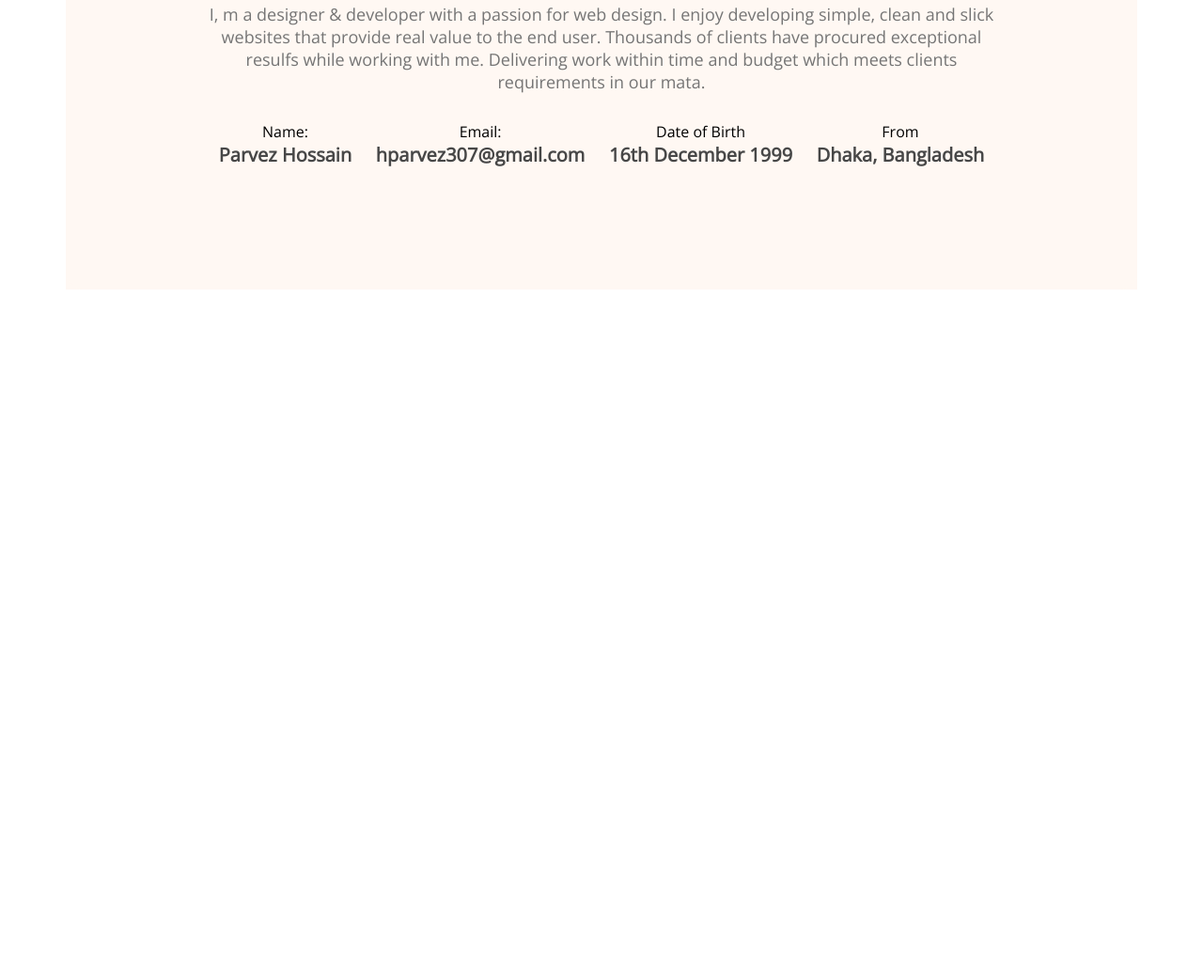
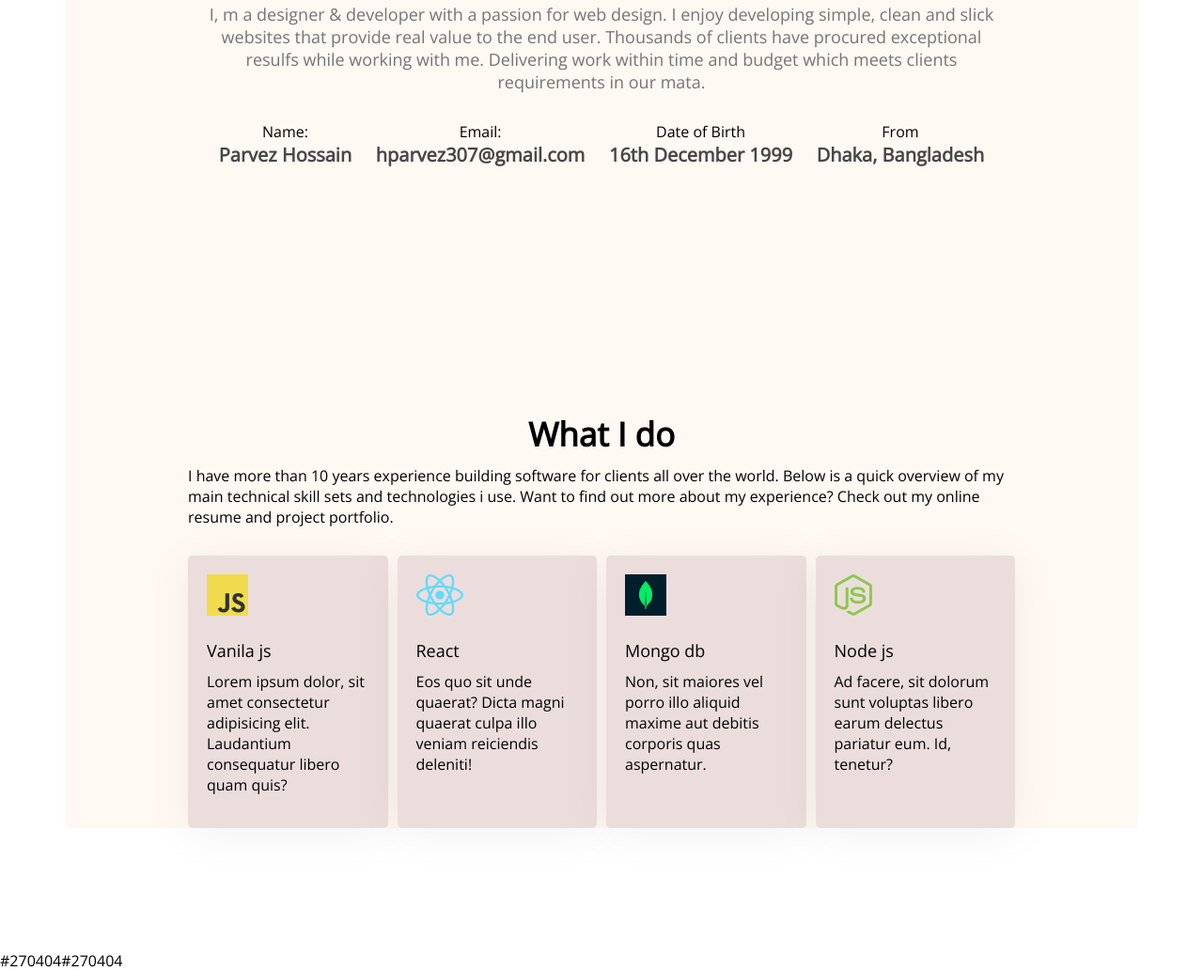
Before and after one commit to hparvez307/developers_portfolio, a plain HTML site: page index.html in a window 1280 px wide. Shown: the part 1159-2192 px from the top of the page at 94% size. Before the commit the page ends 1467 px from the top, so only its background shows below. Drawn offline with nearby package versions, Linux system fonts and the light colour scheme.

Commit message:
2nd commit

```diff
--- a/index.html
+++ b/index.html
@@ -73,6 +73,36 @@
                 </div>
             </div>
         </section>
+        <!-- section what i do -->
+        <section class="what-i-do">
+            <h3 class="section-title">What I do</h3>
+             <p>I have more than 10 years experience building software for clients all over the world. Below is a quick overview of my main technical skill sets and technologies i use. Want to find out more about my experience? Check out my online resume and project portfolio.</p>
+            <!-- .skill-container>.skill*4>img+p.skill-title+p.skill-description>lorem13   shortcut for div-->
+           <div class="skill-container">
+            <div class="skill">
+                <img src="images/icons/js.png" alt="">
+                <p class="skill-title">Vanila js</p>
+                <p class="skill-description">Lorem ipsum dolor, sit amet consectetur adipisicing elit. Laudantium consequatur libero quam quis?</p>
+            </div>
+            <div class="skill">
+                <img src="images/icons/react.png" alt="">
+                <p class="skill-title">React</p>
+                <p class="skill-description">Eos quo sit unde quaerat? Dicta magni quaerat culpa illo veniam reiciendis deleniti!</p>
+            </div>
+
+            <div class="skill">
+                <img src="images/icons/mongo.png" alt="">
+                <p class="skill-title">Mongo db</p>
+                <p class="skill-description">Non, sit maiores vel porro illo aliquid maxime aut debitis corporis quas aspernatur.</p>
+            </div>
+            <div class="skill">
+                <img src="images/icons/nodejs.png" alt="">
+                <p class="skill-title">Node js</p>
+                <p class="skill-description">Ad facere, sit dolorum sunt voluptas libero earum delectus pariatur eum. Id, tenetur?</p>
+            </div>
+           </div>
+
+        </section>
 
     </main>
     <footer>
@@ -80,4 +110,4 @@
     </footer>
 
 </body>
-</html>
+</html>#270404#270404
--- a/portolio.css
+++ b/portolio.css
@@ -107,3 +107,33 @@ nav{
     font-size: 20px;
     color: #474747;
 }
+
+/* what i do style */
+.what-i-do{
+    margin: 130px;
+
+}
+.section-title{
+    text-align: center;
+}
+
+.skill-container{
+    display: flex;
+    margin-top: 30px;
+    gap: 10px;
+
+}
+.skill{
+    background: #ecdddd;
+    box-shadow: 0px 6px 50px rgba(0, 0, 0, 0.06);
+    border-radius: 5px;
+    width: 267px;
+    height: 250px;
+    padding: 20px;
+}
+.skill-title{
+    font-weight: 400;
+    font-size: 18px;
+    margin: 20px 10px 10px 0px ;
+
+}
```
